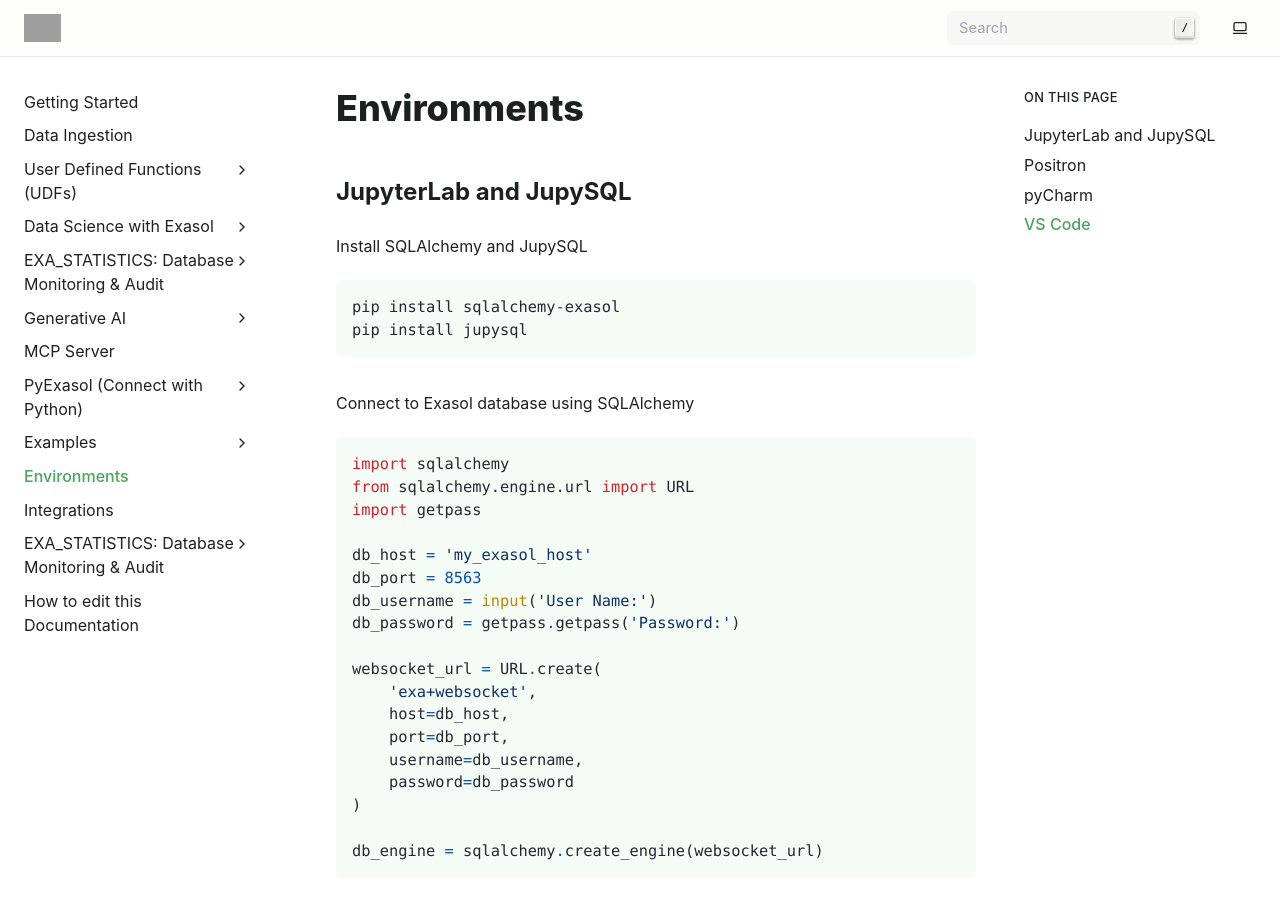
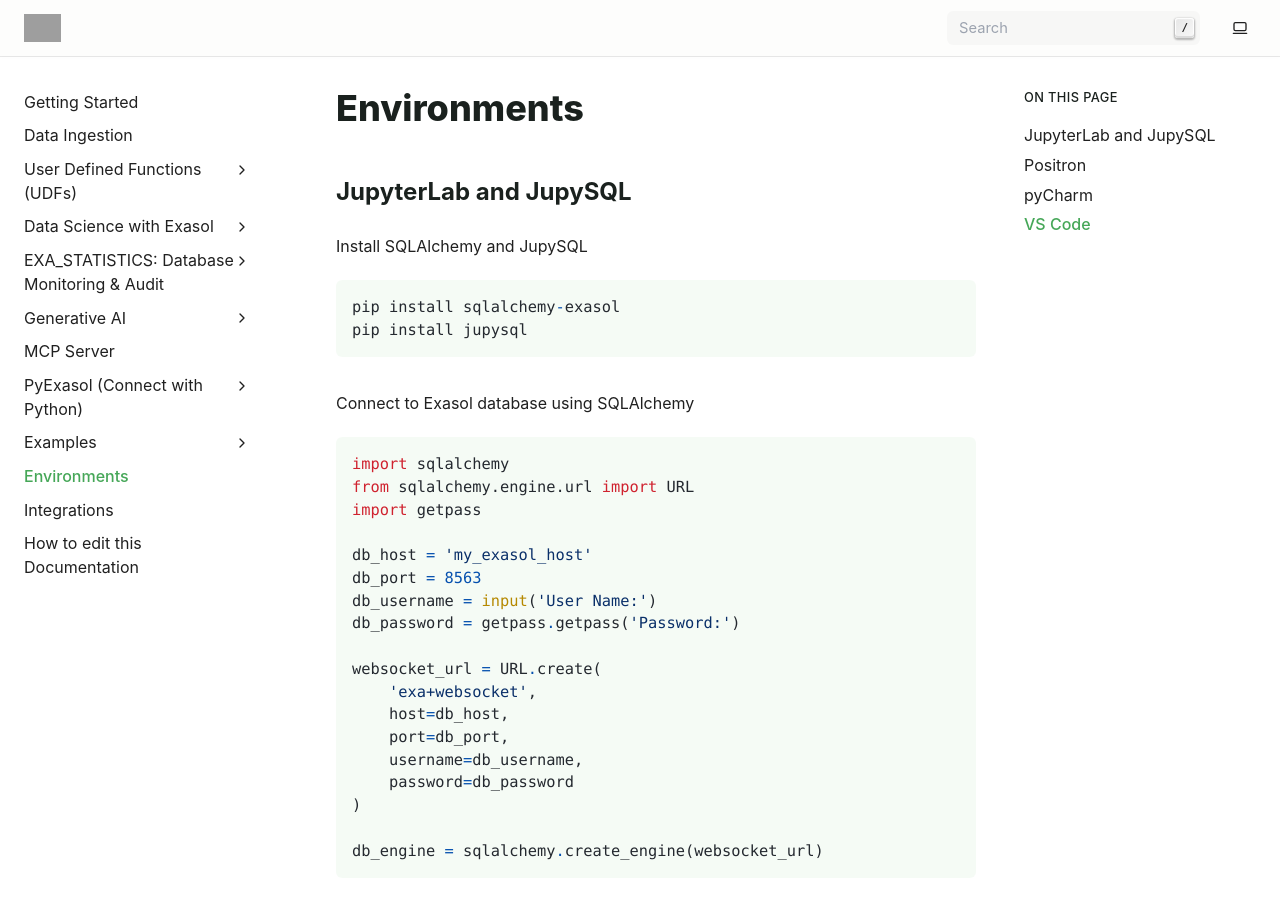
Before and after one commit to exasol/developer-documentation, a Sphinx documentation site: the page built from doc/environments.rst, in a window 1280 px wide and 900 px high. Built offline with Sphinx 7.4.7, drawn with Linux system fonts in a browser that asks for light colours; pages that are not in the unit, such as notebooks, are missing from menus; grey boxes are pictures that could not be loaded.

Commit message:
removed duplicate entry

```diff
--- a/doc/index.rst
+++ b/doc/index.rst
@@ -18,7 +18,6 @@
    examples/index.rst
    environments
    integrations
-   exa_statistics/index.rst
    faq
    how_edit_this_docu
    changes/changelog
```
